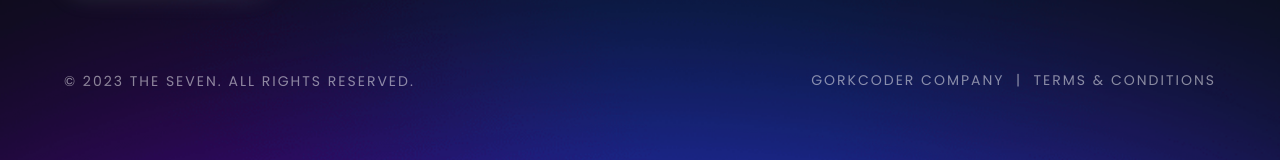
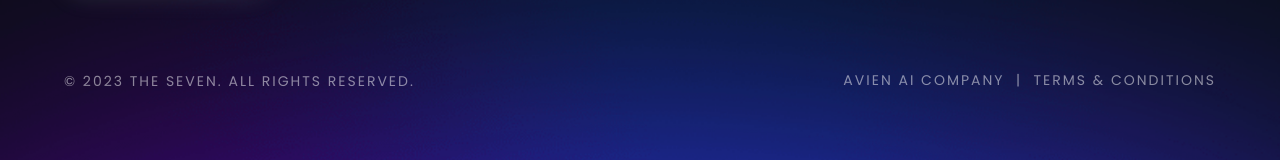
Before and after one commit to abhaix/Avien-AI, a Next.js app: page / in a window 1280 px wide. Shown: the part 5256-5416 px from the top of the page. Built offline with nearby package versions, Linux system fonts and the light colour scheme.

Commit message:
company name

```diff
--- a/components/common/Footer.js
+++ b/components/common/Footer.js
@@ -88,7 +88,7 @@ const Footer = () => {
               <span>© 2023 THE SEVEN. ALL RIGHTS RESERVED.</span>
             </div>
             <div className='connect'>
-              <span>GORKCODER COMPANY</span>
+              <span>AVIEN AI COMPANY</span>
               <span> &nbsp; | &nbsp; </span>
               <span>TERMS & CONDITIONS</span>
             </div>
```
